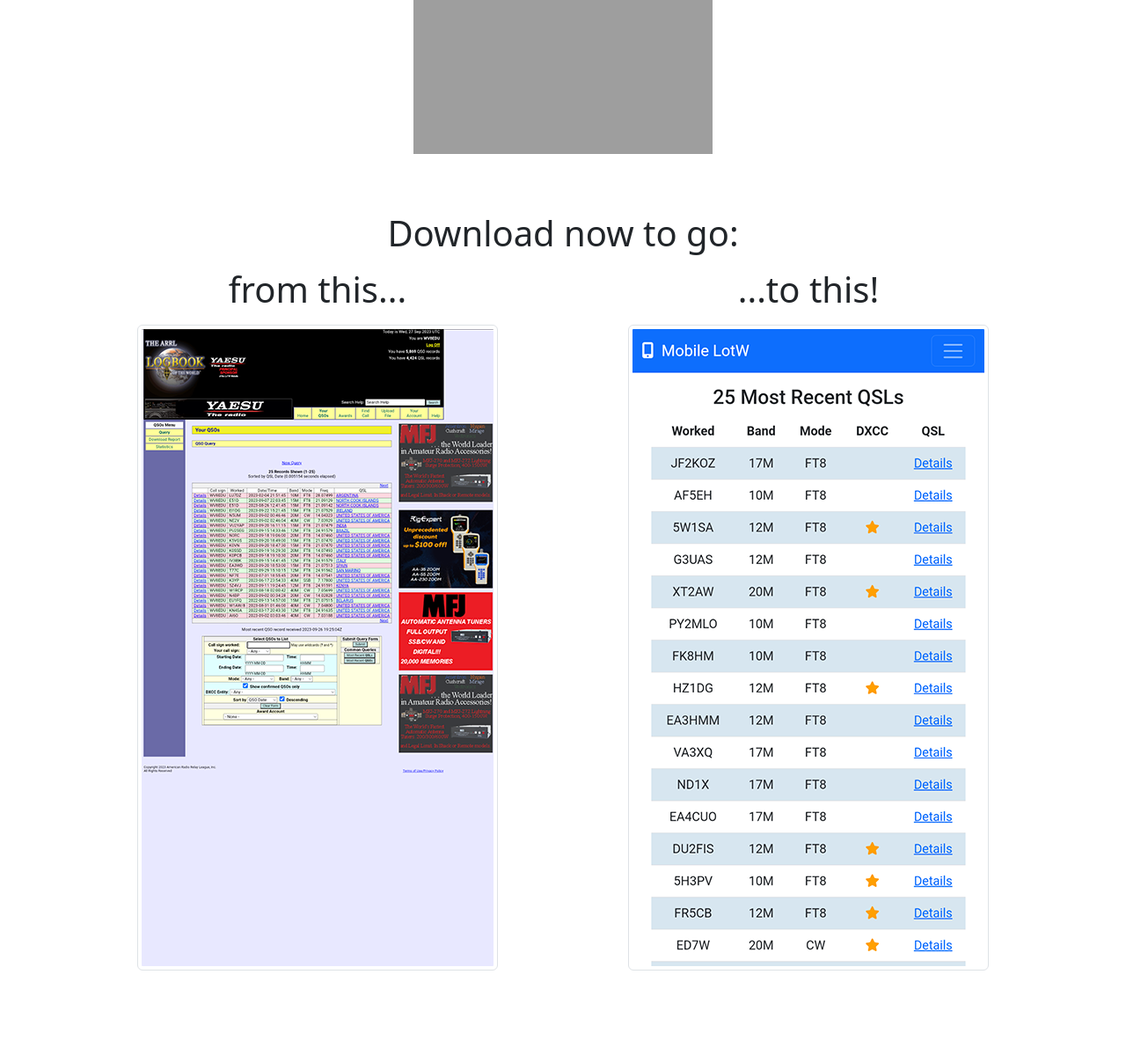
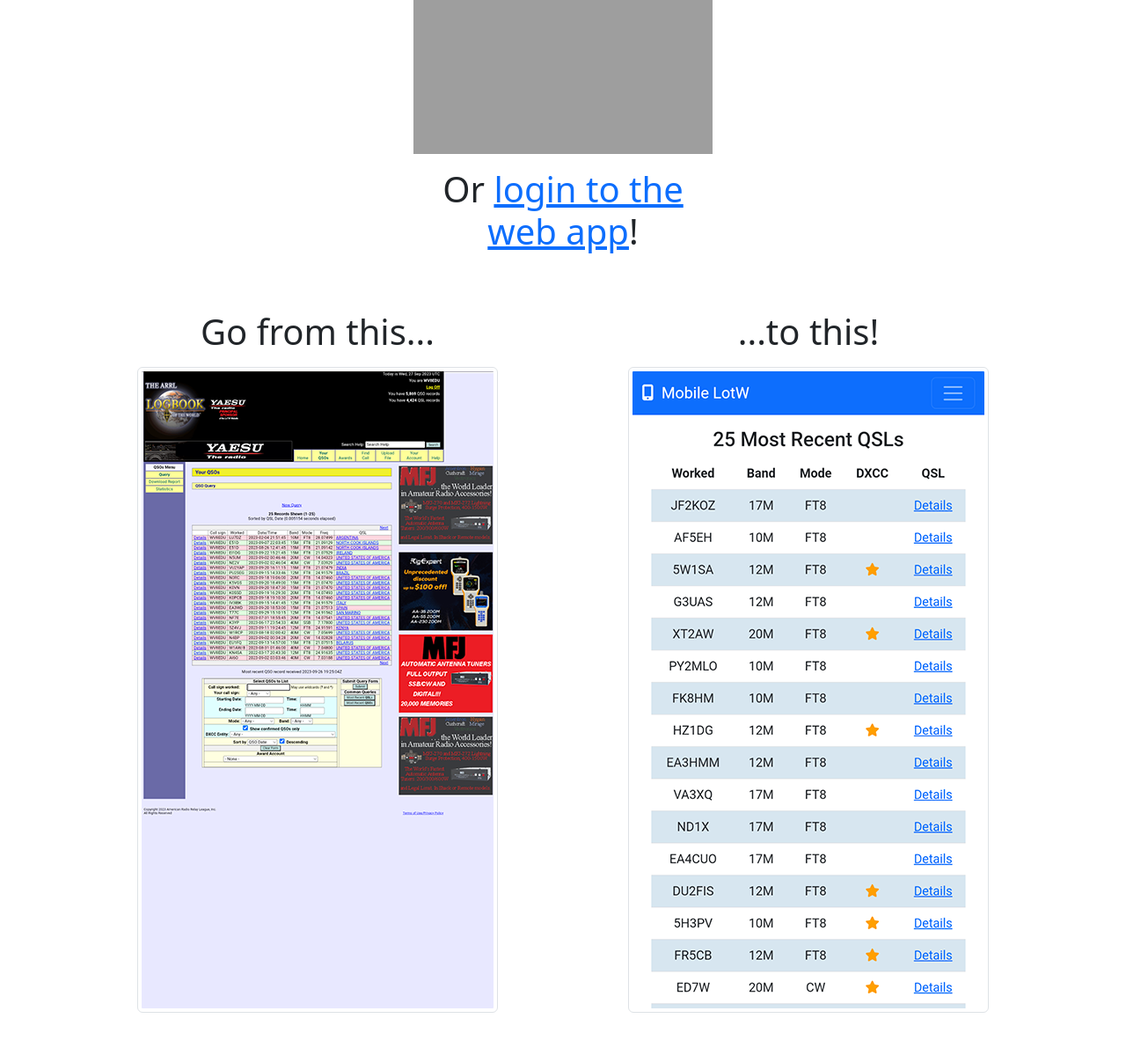
Before and after one commit to kalendar/mobile_lotw, a Flask app: page / in a window 1280 px wide. Shown: the part 242-1441 px from the top of the page at 88% size. Before the commit the page ends 1345 px from the top, so only its background shows below. Run offline with Flask 3, Linux system fonts and the light colour scheme; parts of the project's set-up code (start-up, migrations or seed data) failed here and were passed over; some libraries are stand-ins or nearby versions; grey boxes are pictures that could not be loaded.

Commit message:
Update front page.

```diff
--- a/app/templates/home.html
+++ b/app/templates/home.html
@@ -15,15 +15,15 @@
           <p>
           <a href='https://play.google.com/store/apps/details?id=com.mobilelotw.v001'><img class='img-fluid' alt='Get it on Google Play' src='https://play.google.com/intl/en_us/badges/static/images/badges/en_badge_web_generic.png'/></a>
         </p>
+        <p class="display-6">Or <a href="/login">login to the web app</a>!</p>
       </div>
       <div class="col-md-4"></div>
     </div>
   </div>
 
     <div class="row mt-3">
-      <p class="display-6">Download now to go:</p>
       <div class="col">
-        <p class="display-6">from this...</p>
+        <p class="display-6">Go from this...</p>
         <img src="/static/lotw_old.png" class="img-fluid img-thumbnail" />
       </div>
       <div class="col">
```
